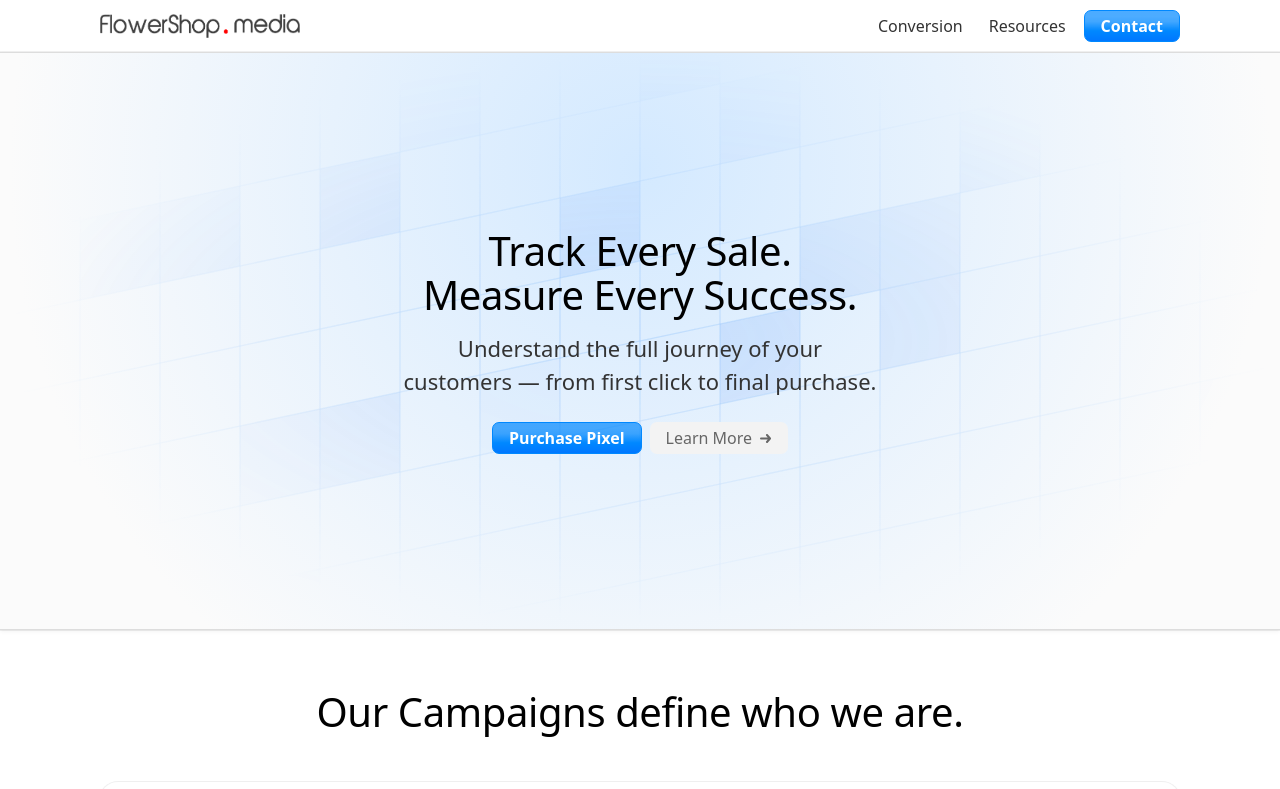
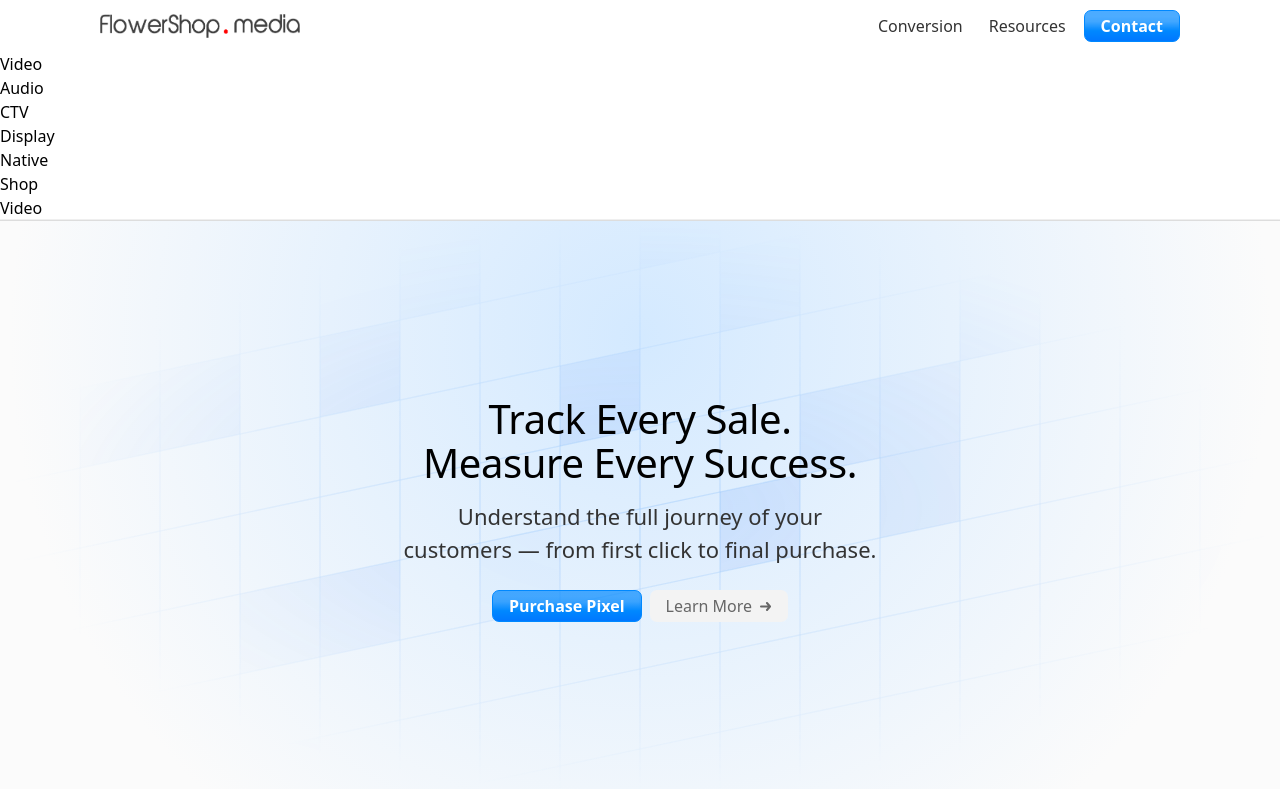
Before and after one commit to Gitstar-OC/flowershop, a Next.js app: page / in a window 1280 px wide. Shown: the top 789 px of the page. Built offline with nearby package versions, Linux system fonts and the light colour scheme.

Commit message:
updated header name to contact header and worked on core logic for offices and services section

```diff
--- a/app/contact/page.tsx
+++ b/app/contact/page.tsx
@@ -1,5 +1,5 @@
-import Header from "@/components/Contact/Header";
+import ContactHeader from "@/components/Contact/ContactHeader";
 
 export default function Contact() {
-  return <Header />;
+  return <ContactHeader />;
 }
--- a/app/globals.css
+++ b/app/globals.css
@@ -55,6 +55,7 @@
 
 #company-size-select {
   height: 40px !important;
+  background: white !important;
 }
 
 :root {
--- a/app/page.tsx
+++ b/app/page.tsx
@@ -1,11 +1,14 @@
+import Services from "@/components/Home/Services";
 import TrackingPixel from "@/components/Home/TrackingPixel/TrackingPixel";
 import Campaigns from "@/components/Home/Campaigns";
 import StayInformed from "@/components/Home/StayInformed";
 import FooterCTA from "@/components/Home/FooterCTA";
 
+
 export default function Home() {
   return (
     <div>
+      <Services />
       <TrackingPixel />
       <Campaigns />
       <StayInformed />
--- a/components/Contact/Header.tsx
+++ b/components/Contact/ContactHeader.tsx
@@ -12,7 +12,7 @@ const LOGOS = [
 
 const EMAIL = "help@flowershop.com";
 
-const Header = () => {
+const ContactHeader = () => {
   return (
     <div className="bg-white py-12">
       <Wrapper>
@@ -58,9 +58,8 @@ const Header = () => {
             </div>
           </div>
 
-          {/* Right Form */}
           <div className="w-full lg:w-1/2 flex justify-end">
-            <div className="w-full max-w-[520px] bg-white rounded-3xl shadow-xl p-8">
+            <div className="w-full max-w-130 bg-white rounded-3xl shadow p-8">
               <Form />
             </div>
           </div>
@@ -76,4 +75,4 @@ const Header = () => {
   );
 };
 
-export default Header;
+export default ContactHeader;
--- a/components/Contact/Offices.tsx
+++ b/components/Contact/Offices.tsx
@@ -1,20 +1,83 @@
+"use client";
 import { Button } from "../Button";
 import Header from "../Header";
+import Image from "next/image";
+import { useState } from "react";
 
 const Offices = () => {
+  const [currentOfficeIndex, setCurrentOfficeIndex] = useState(0);
+
+  function changeCity() {
+    setCurrentOfficeIndex((currentOfficeIndex + 1) % OfficeLocations.length);
+  }
+
+  const currentOfficeLocation = OfficeLocations[currentOfficeIndex];
+  const currentCity = currentOfficeLocation.city;
+  const currentOfficeAddress = currentOfficeLocation.address;
+  const nextCity =
+    OfficeLocations[(currentOfficeIndex + 1) % OfficeLocations.length].city;
+  const currentOfficeImage = currentOfficeLocation.image;
+  const nextCityImage =
+    OfficeLocations[(currentOfficeIndex + 1) % OfficeLocations.length].image;
+  const previousCityImage =
+    OfficeLocations[
+      (currentOfficeIndex - 1 + OfficeLocations.length) % OfficeLocations.length
+    ].image;
+
   return (
     <div>
       <Header title="Our Offices" />
 
-      <div></div>
       <div>
-        <h1></h1>
-        <p></p>
-        <a></a>
-        <Button variant={"secondary"}>{}</Button>
+        <Image src={previousCityImage} alt="Office" width={400} height={400} />
+
+        <div>
+          <Image
+            src={currentOfficeImage}
+            alt="Office"
+            width={400}
+            height={400}
+          />
+        </div>
+        <Image src={nextCityImage} alt="Office" width={400} height={400} />
+      </div>
+      <div>
+        <h1 className="big-paragraph">{currentCity}</h1>
+        <p className="subheading">{currentOfficeAddress}</p>
+        <a className="subheading">(602) 888-1581</a>
+        <Button variant={"secondary"} onClick={changeCity}>
+          {nextCity}
+        </Button>
       </div>
     </div>
   );
 };
 
 export default Offices;
+
+const OfficeLocations = [
+  {
+    city: "New York",
+    address: `230 Park Avenue
+Suite 300
+New York City, New York 10169`,
+    state: "NY",
+    image: "/images/offices/ny-office.jpg",
+  },
+  {
+    city: "Atlanta",
+    address: `715 Peachtree Street North East
+Suite 100
+Atlanta, Georgia 30308`,
+    state: "GA",
+    image: "/images/offices/ga-office.jpg",
+  },
+  {
+    city: "Scottsdale",
+    address: `15169 N. Scottsdale Rd.
+Suite 205
+Scottsdale, Arizona 85254`,
+    state: "AZ",
+    image: "/images/offices/az-office.jpg",
+  },
+];
--- /dev/null
+++ b/components/Home/Services.tsx
@@ -0,0 +1,63 @@
+"use client"
+import { useState } from "react";
+
+const Services = () => {
+    const [selectedServiceIndex, setSelectedServiceIndex] = useState(0);
+
+    function handleServiceClick(index: number) {
+        setSelectedServiceIndex(index);
+    }
+
+    return (
+        <div>
+            <div>
+                {services.map((service, index) => (
+                    <div key={index} onClick={() => handleServiceClick(index)}>
+                    {service.title}
+                    </div>
+                ))}
+            </div>
+
+            <div>
+                {services[selectedServiceIndex].title}
+                {services[selectedServiceIndex].description}
+                {services[selectedServiceIndex].image}
+            </div>
+        </div>
+    );
+}
+
+export default Services;
+
+const services = [
+    {
+        title: "Video",
+        description: "",
+        image: ''
+    },
+    {
+        title: "Audio",
+        description: "",
+        image: ''
+    },
+    {
+        title: "CTV",
+        description: "",
+        image: ''
+    },
+    {
+        title: "Display",
+        description: "",
+        image: ''
+    },
+    {
+        title: "Native",
+        description: "",
+        image: ''
+    },
+    {
+        title: "Shop",
+        description: "",
+        image: ''
+    }
+]
--- a/components/ui/select.tsx
+++ b/components/ui/select.tsx
@@ -37,7 +37,7 @@ function SelectTrigger({
       data-slot="select-trigger"
       data-size={size}
       className={cn(
-        "border-input data-placeholder:text-muted-foreground [&_svg:not([class*='text-'])]:text-muted-foreground focus-visible:border-ring focus-visible:ring-ring/50 aria-invalid:ring-destructive/20 dark:aria-invalid:ring-destructive/40 aria-invalid:border-destructive dark:bg-input/30 dark:hover:bg-input/50 flex w-fit items-center justify-between gap-2 rounded-md border bg-transparent px-3 py-2 text-sm whitespace-nowrap shadow-xs transition-[color,box-shadow] outline-none focus-visible:ring-[3px] disabled:cursor-not-allowed disabled:opacity-50 data-[size=default]:h-9 data-[size=sm]:h-8 *:data-[slot=select-value]:line-clamp-1 *:data-[slot=select-value]:flex *:data-[slot=select-value]:items-center *:data-[slot=select-value]:gap-2 [&_svg]:pointer-events-none [&_svg]:shrink-0 [&_svg:not([class*='size-'])]:size-4",
+        "border-none bg-white data-placeholder:text-muted-foreground [&_svg:not([class*='text-'])]:text-muted-foreground focus-visible:border-ring focus-visible:ring-ring/50 aria-invalid:ring-destructive/20 dark:aria-invalid:ring-destructive/40 aria-invalid:border-destructive dark:bg-input/30 dark:hover:bg-input/50 flex w-fit items-center justify-between gap-2 rounded-md   px-3 py-2 text-sm whitespace-nowrap shadow-xs transition-[color,box-shadow] outline-none focus-visible:ring-[3px] disabled:cursor-not-allowed disabled:opacity-50 data-[size=default]:h-9 data-[size=sm]:h-8 *:data-[slot=select-value]:line-clamp-1 *:data-[slot=select-value]:flex *:data-[slot=select-value]:items-center *:data-[slot=select-value]:gap-2 [&_svg]:pointer-events-none [&_svg]:shrink-0 [&_svg:not([class*='size-'])]:size-4",
         className
       )}
       {...props}
```
